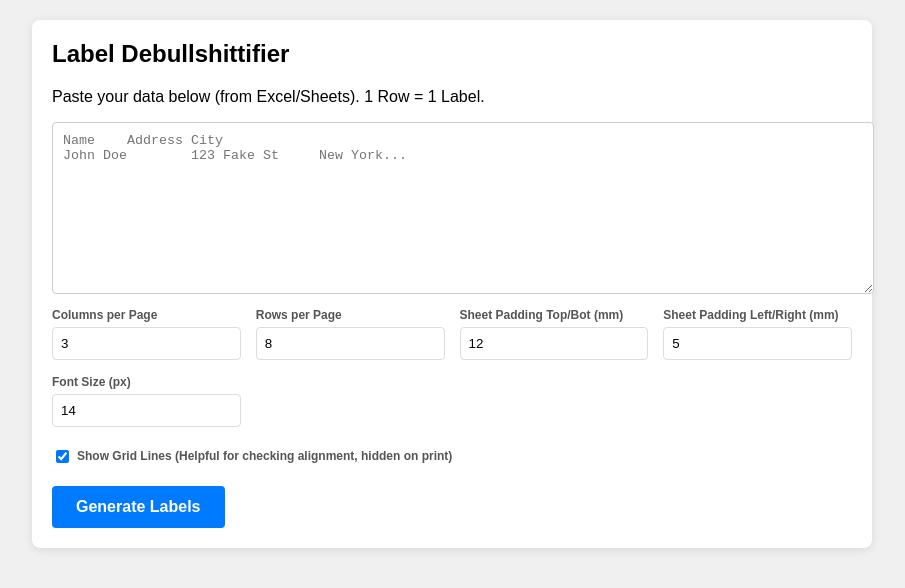
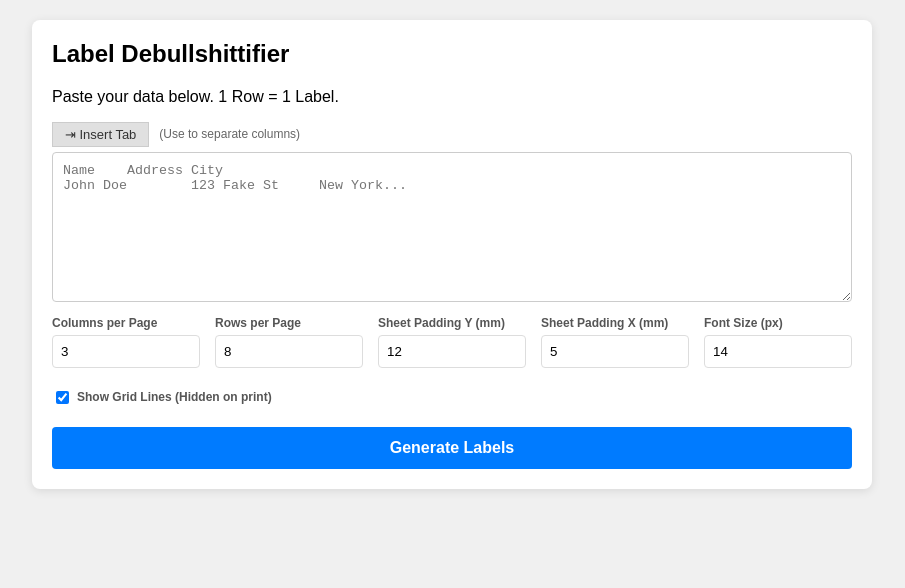
Before and after one commit to TeMPOraL/webtools, a plain HTML site: page labels.html in a window 1280 px wide. Shown: the whole page, without its empty margins (188-1093 px from the left). Drawn offline with Linux system fonts and the light colour scheme.

Commit message:
Refactor label printer HTML and styles

```diff
--- a/labels.html
+++ b/labels.html
@@ -2,12 +2,12 @@
 <html lang="en">
 <head>
     <meta charset="UTF-8">
-    <title>The Debullshittified Label Printer</title>
+    <meta name="viewport" content="width=device-width, initial-scale=1.0"> <title>The Debullshittified Label Printer</title>
     <style>
         :root {
             /* A4 Dimensions */
             --page-width: 210mm;
-            --page-height: 296mm; /* Slightly less than 297 to prevent overflow blank pages */
+            --page-height: 296mm;
         }
 
         body {
@@ -29,6 +29,23 @@
 
         .ui-panel h2 { margin-top: 0; }
 
+        /* Editor Toolbar */
+        .editor-toolbar {
+            display: flex;
+            gap: 10px;
+            margin-bottom: 5px;
+            align-items: center;
+        }
+
+        .btn-sm {
+            padding: 4px 12px;
+            font-size: 13px;
+            background: #e0e0e0;
+            color: #333;
+            border: 1px solid #ccc;
+        }
+        .btn-sm:hover { background: #d0d0d0; }
+
         textarea {
             width: 100%;
             height: 150px;
@@ -37,11 +54,14 @@
             padding: 10px;
             border: 1px solid #ccc;
             border-radius: 4px;
+            box-sizing: border-box; /* Ensures padding doesn't break width */
+            white-space: pre; /* Important for visualizing tabs */
+            overflow-x: auto;
         }
 
         .controls {
             display: grid;
-            grid-template-columns: repeat(auto-fit, minmax(150px, 1fr));
+            grid-template-columns: repeat(auto-fit, minmax(140px, 1fr));
             gap: 15px;
             margin-bottom: 20px;
         }
@@ -64,7 +84,7 @@
             border-radius: 4px;
         }
 
-        button {
+        .btn-primary {
             background: #007bff;
             color: white;
             border: none;
@@ -73,9 +93,10 @@
             cursor: pointer;
             font-size: 16px;
             font-weight: bold;
+            width: 100%;
         }
 
-        button:hover { background: #0056b3; }
+        .btn-primary:hover { background: #0056b3; }
 
         /* --- PRINT STYLES --- */
         #output {
@@ -88,14 +109,8 @@
             background: white;
             width: var(--page-width);
             height: var(--page-height);
-            /* This makes the grid layout logic */
             display: grid;
-            /* These will be set by JS */
-            /* grid-template-columns: repeat(3, 1fr); */
-            /* grid-template-rows: repeat(8, 1fr); */
             box-sizing: border-box;
-
-            /* Visualizing sheets on screen */
             margin-bottom: 20px;
             box-shadow: 0 0 10px rgba(0,0,0,0.2);
             position: relative;
@@ -104,15 +119,14 @@
         .label-cell {
             display: flex;
             flex-direction: column;
-            justify-content: center; /* Center vertically in the label */
-            align-items: flex-start; /* Left align text */
+            justify-content: center;
+            align-items: flex-start;
             overflow: hidden;
-            padding: 5mm; /* Inner padding of the label */
+            padding: 5mm;
             box-sizing: border-box;
             word-wrap: break-word;
         }
 
-        /* Optional: Toggle this to see label boundaries for debugging */
         .show-outlines .label-cell {
             border: 1px dashed #ccc;
         }
@@ -136,7 +150,6 @@
                 break-after: page;
                 page-break-after: always;
             }
-            /* Remove outlines when printing unless specifically desired */
             .show-outlines .label-cell {
                 border: none;
             }
@@ -147,7 +160,12 @@
 
     <div class="ui-panel no-print">
         <h2>Label Debullshittifier</h2>
-        <p>Paste your data below (from Excel/Sheets). 1 Row = 1 Label.</p>
+        <p>Paste your data below. 1 Row = 1 Label.</p>
+
+        <div class="editor-toolbar">
+            <button class="btn-sm" onclick="insertTab()">⇥ Insert Tab</button>
+            <span style="font-size: 12px; color: #666;">(Use to separate columns)</span>
+        </div>
 
         <textarea id="inputData" placeholder="Name&#9;Address&#9;City&#10;John Doe&#9;123 Fake St&#9;New York..."></textarea>
 
@@ -161,11 +179,11 @@
                 <input type="number" id="rows" value="8">
             </div>
             <div class="control-group">
-                <label>Sheet Padding Top/Bot (mm)</label>
+                <label>Sheet Padding Y (mm)</label>
                 <input type="number" id="padY" value="12">
             </div>
             <div class="control-group">
-                <label>Sheet Padding Left/Right (mm)</label>
+                <label>Sheet Padding X (mm)</label>
                 <input type="number" id="padX" value="5">
             </div>
              <div class="control-group">
@@ -176,16 +194,31 @@
 
         <div style="margin-bottom: 15px;">
             <label style="display:inline-flex; align-items:center; gap:5px;">
-                <input type="checkbox" id="showOutlines" checked> Show Grid Lines (Helpful for checking alignment, hidden on print)
+                <input type="checkbox" id="showOutlines" checked> Show Grid Lines (Hidden on print)
             </label>
         </div>
 
-        <button onclick="generateLabels()">Generate Labels</button>
+        <button class="btn-primary" onclick="generateLabels()">Generate Labels</button>
     </div>
 
     <div id="output"></div>
 
     <script>
+        function insertTab() {
+            const textarea = document.getElementById('inputData');
+            const start = textarea.selectionStart;
+            const end = textarea.selectionEnd;
+
+            // Insert the tab char
+            textarea.value = textarea.value.substring(0, start) + "\t" + textarea.value.substring(end);
+
+            // Move caret to after the tab
+            textarea.selectionStart = textarea.selectionEnd = start + 1;
+
+            // Focus back so user can keep typing
+            textarea.focus();
+        }
+
         function generateLabels() {
             const rawData = document.getElementById('inputData').value.trim();
             const cols = parseInt(document.getElementById('cols').value);
@@ -196,32 +229,27 @@
             const showOutlines = document.getElementById('showOutlines').checked;
 
             const outputDiv = document.getElementById('output');
-            outputDiv.innerHTML = ''; // Clear previous
+            outputDiv.innerHTML = '';
 
             if (showOutlines) outputDiv.classList.add('show-outlines');
             else outputDiv.classList.remove('show-outlines');
 
             if (!rawData) return;
 
-            // Parse TSV
-            // Split by newline, then split by tab
             const dataRows = rawData.split(/\n/).map(row => row.split(/\t/));
 
             const labelsPerPage = cols * rows;
             const totalPages = Math.ceil(dataRows.length / labelsPerPage);
 
             for (let p = 0; p < totalPages; p++) {
-                // Create a page (Sheet)
                 const sheet = document.createElement('div');
                 sheet.className = 'sheet';
 
-                // Configure Grid
                 sheet.style.gridTemplateColumns = `repeat(${cols}, 1fr)`;
                 sheet.style.gridTemplateRows = `repeat(${rows}, 1fr)`;
                 sheet.style.padding = `${padY}mm ${padX}mm`;
                 sheet.style.fontSize = `${fontSize}px`;
 
-                // Fill Page with Labels
                 const startIdx = p * labelsPerPage;
                 const endIdx = Math.min(startIdx + labelsPerPage, dataRows.length);
 
@@ -230,9 +258,7 @@
                     const labelCell = document.createElement('div');
                     labelCell.className = 'label-cell';
 
-                    // Render each column in the row as a new line
                     rowData.forEach(text => {
-                        // clear empty quotes often found in bad csv pastes
                         let cleanText = text.replace(/^"|"$/g, '').trim();
                         if(cleanText) {
                             const line = document.createElement('div');
@@ -244,7 +270,6 @@
 
                     sheet.appendChild(labelCell);
                 }
-
                 outputDiv.appendChild(sheet);
             }
         }
```
